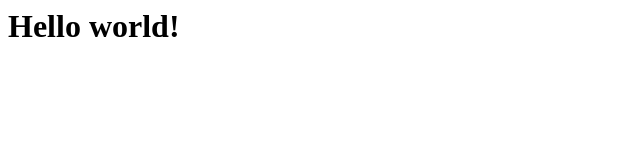
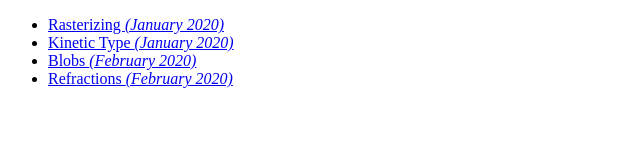
Before and after one commit to LouisJackson/lab, a plain HTML site: page index.html in a window 1280 px wide. Shown: the whole page, without its empty margins (0-640 px from the left). Drawn offline with Linux system fonts and the light colour scheme.

Commit message:
Update index

```diff
--- a/index.html
+++ b/index.html
@@ -1 +1,24 @@
-<h1>Hello world!</h1>
+<!DOCTYPE html>
+<html lang="en">
+  <head>
+    <meta charset="UTF-8" />
+    <meta name="viewport" content="width=device-width, initial-scale=1.0" />
+    <title>Louis Amiot - Lab</title>
+  </head>
+  <body>
+    <ul>
+      <li>
+        <a href="/processing/01-28">Rasterizing <i>(January 2020)</i></a>
+      </li>
+      <li>
+        <a href="/processing/01-29">Kinetic Type <i>(January 2020)</i></a>
+      </li>
+      <li>
+        <a href="/blobs">Blobs <i>(February 2020)</i></a>
+      </li>
+      <li>
+        <a href="/refraction">Refractions <i>(February 2020)</i></a>
+      </li>
+    </ul>
+  </body>
+</html>
```
